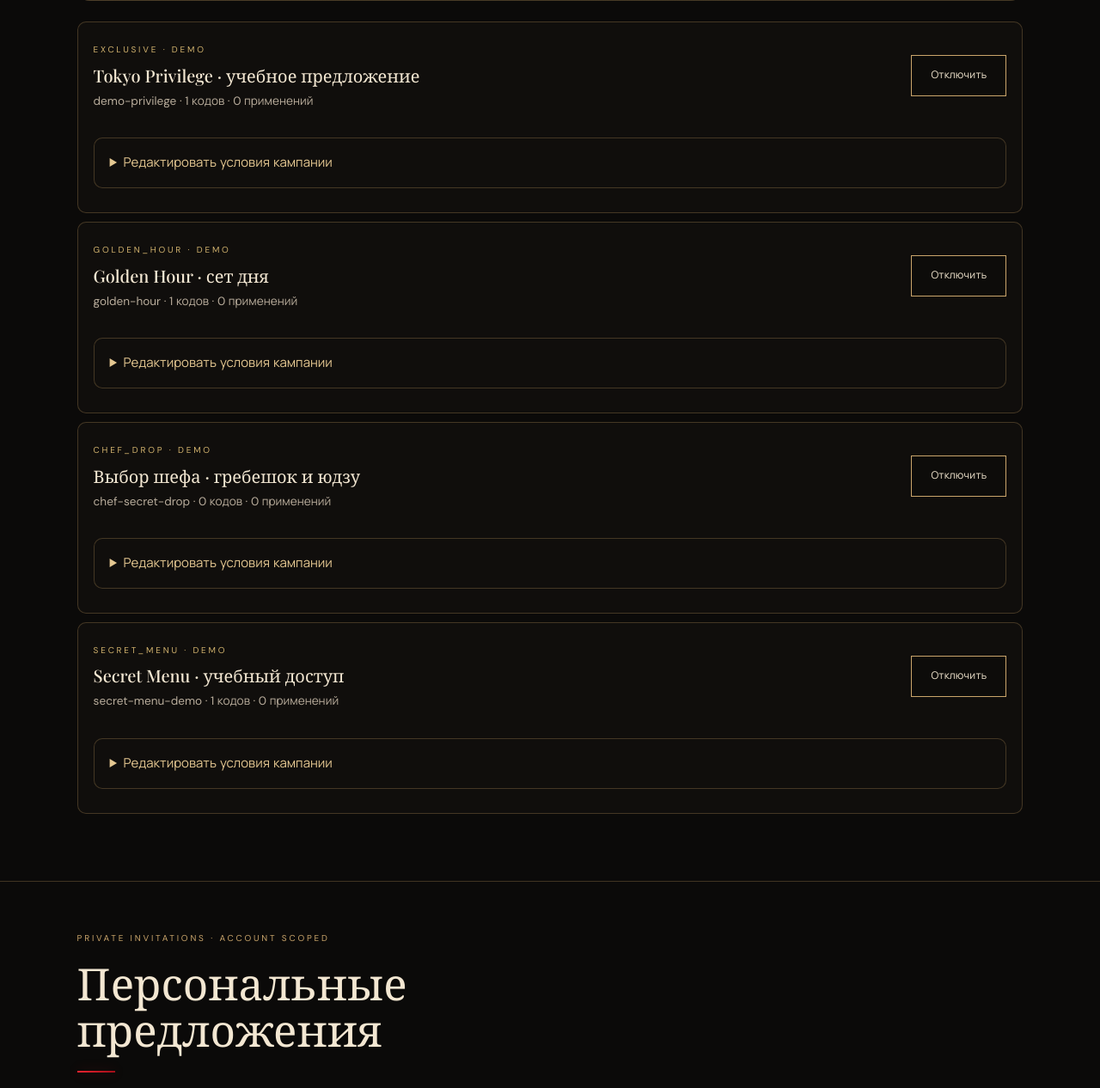
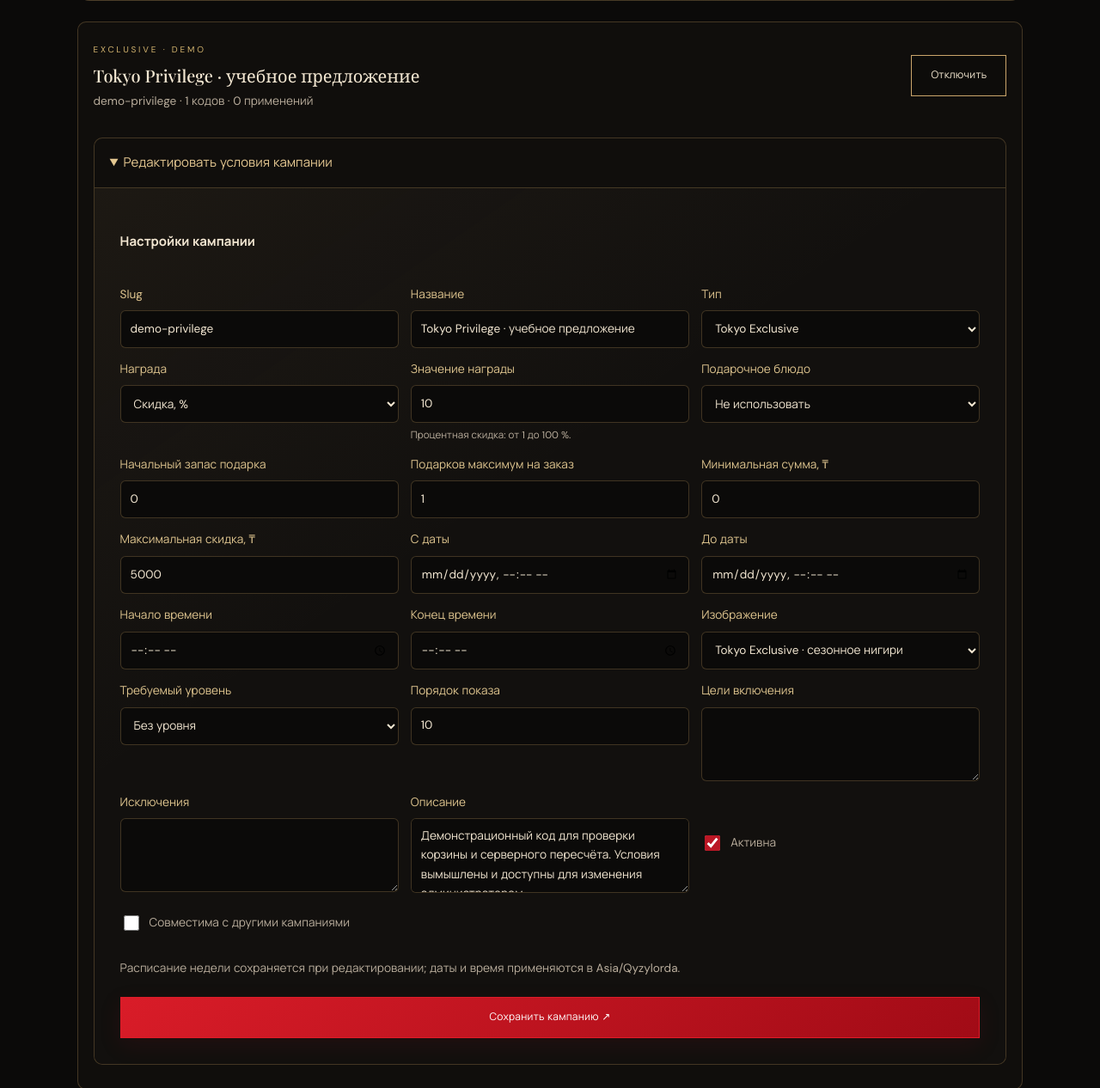
Before and after one commit to altento/tokyo-premium, a PHP site: page /admin-marketing.php in a window 1280 px wide. Shown: the part 2507-3773 px from the top of the page at 86% size. Run offline with PHP 8.4, Linux system fonts and the light colour scheme; the visitor is signed in with stand-in values (Sample User, id 1); some libraries are stand-ins or nearby versions.

Commit message:
keep-campaign-editor-open-after-save

```diff
--- a/admin-marketing.php
+++ b/admin-marketing.php
@@ -59,6 +59,10 @@ if ($_SERVER['REQUEST_METHOD'] === 'GET' && isset($_SESSION['admin_marketing_not
     $notice = (string)$_SESSION['admin_marketing_notice'];
     unset($_SESSION['admin_marketing_notice']);
 }
+$reopenCampaignId = $_SERVER['REQUEST_METHOD'] === 'GET'
+    ? (int)($_SESSION['admin_marketing_reopen_campaign_id'] ?? 0)
+    : 0;
+if ($_SERVER['REQUEST_METHOD'] === 'GET') unset($_SESSION['admin_marketing_reopen_campaign_id']);
 
 if ($_SERVER['REQUEST_METHOD'] === 'POST') {
     check_csrf();
@@ -333,6 +337,10 @@ if ($_SERVER['REQUEST_METHOD'] === 'POST') {
             'personal-offer-revoke'=>'personal-offers',
         ];
         $_SESSION['admin_marketing_notice'] = $notice;
+        unset($_SESSION['admin_marketing_reopen_campaign_id']);
+        if ($action === 'campaign-save') {
+            $_SESSION['admin_marketing_reopen_campaign_id'] = filter_var($_POST['id'] ?? 0, FILTER_VALIDATE_INT) ?: 0;
+        }
         header('Location: admin-marketing.php#' . ($anchors[$action] ?? 'marketing-search'), true, 303);
         exit;
     }
@@ -426,7 +434,7 @@ header_html();
         $campaignGiftDishId=(int)($campaign['gift_dish_id']??0);
         $campaignGiftQuantity=$campaignGiftInventory[$campaignId.':'.$campaignGiftDishId]??0;
         $campaignGiftMaxPerOrder=$campaignGiftLimits[$campaignId.':'.$campaignGiftDishId]??1;
-        $campaignEditOpen=($_SERVER['REQUEST_METHOD']==='POST'&&($_POST['action']??'')==='campaign-save'&&(int)($_POST['id']??0)===$campaignId);
+        $campaignEditOpen=$reopenCampaignId===$campaignId || ($_SERVER['REQUEST_METHOD']==='POST'&&($_POST['action']??'')==='campaign-save'&&(int)($_POST['id']??0)===$campaignId);
       ?>
         <article class="tp20-admin-row">
           <div>
```
